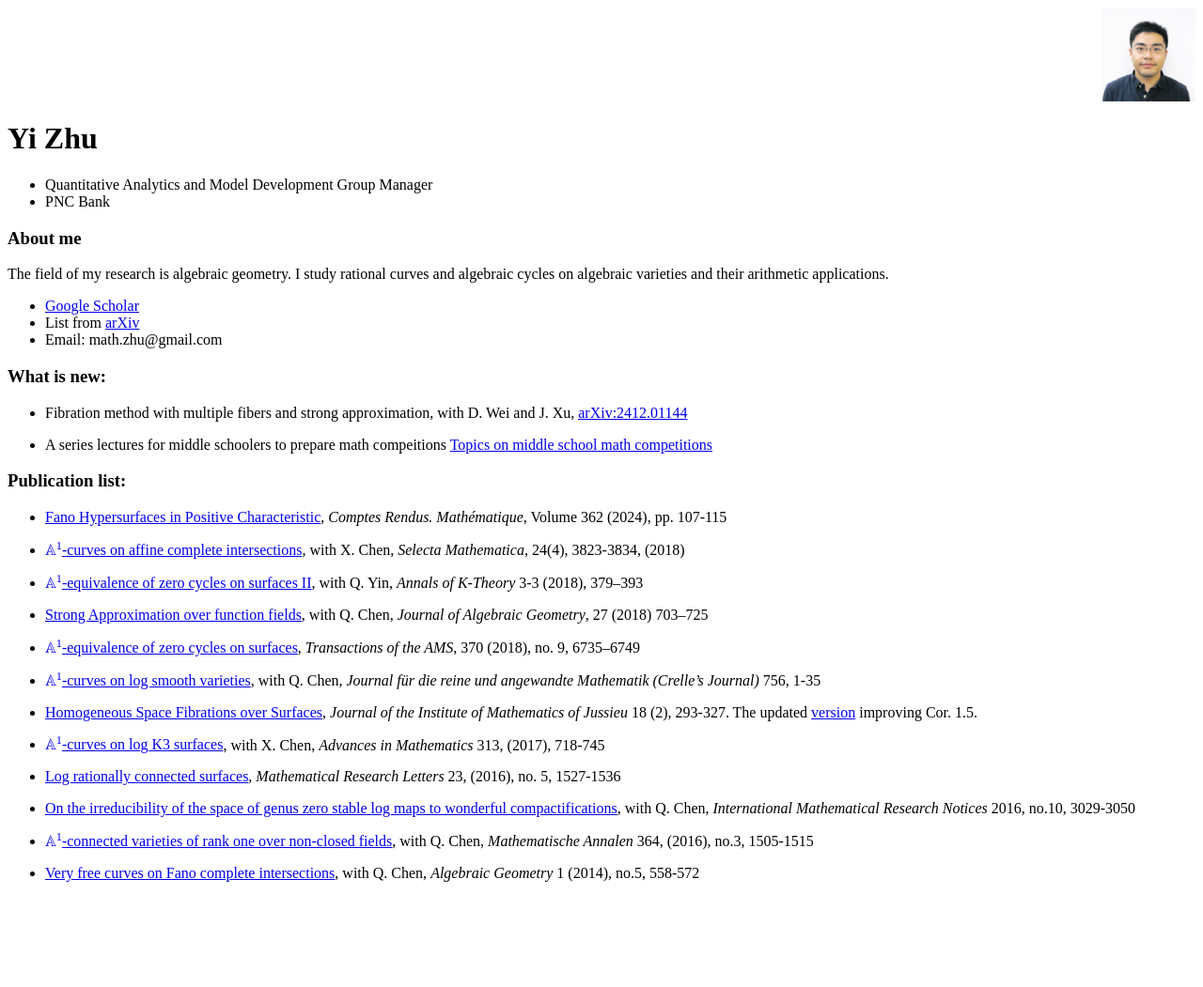
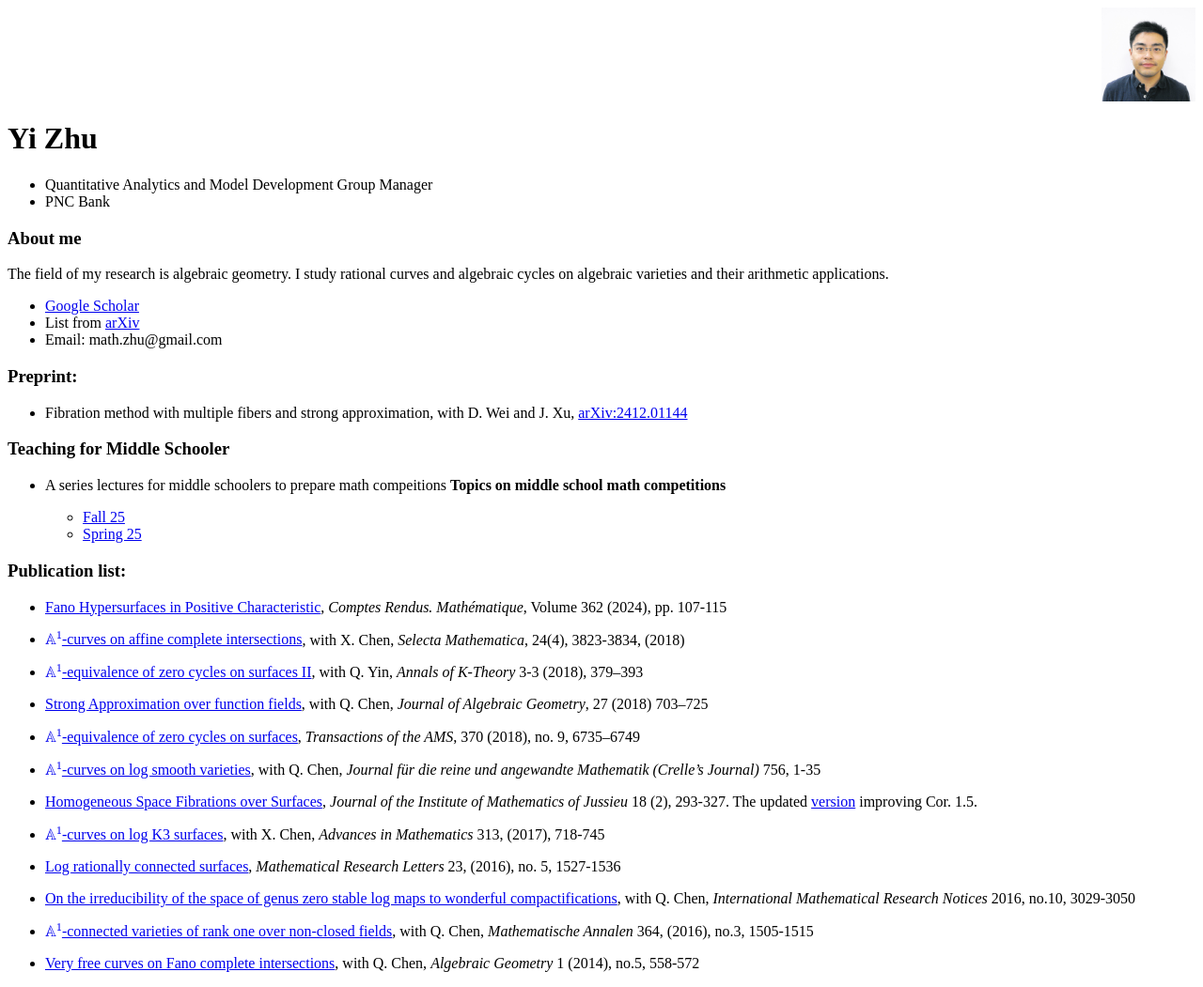
Before and after one commit to math-zhu/math-zhu.github.io, a Jekyll site: the page built from index.md, in a window 1280 px wide. Shown: the whole page at 94% size. Built offline with Jekyll 4.4.1, drawn with Linux system fonts in a browser that asks for light colours; formulas are drawn with MathJax 3; before the commit the page ends 955 px from its top, so only the background shows below that.

Commit message:
page update

```diff
--- a/index.md
+++ b/index.md
@@ -19,11 +19,16 @@ title: Yi Zhu's personal page
 * List from [arXiv](https://arxiv.org/a/zhu_y_3.html)
 * Email: math.zhu@gmail.com
 
-### What is new:
+### Preprint:
 
 * Fibration method with multiple fibers and strong approximation, with D. Wei and J. Xu, [arXiv:2412.01144](https://arxiv.org/abs/2412.01144)
 
-* A series lectures for middle schoolers to prepare math compeitions [Topics on middle school math competitions](https://github.com/math-zhu/middle_school_math_competitions)
+### Teaching for Middle Schooler
+
+* A series lectures for middle schoolers to prepare math compeitions **Topics on middle school math competitions**
+
+  * [Fall 25](https://github.com/math-zhu/F25_middle_school_math_competitions)
+  * [Spring 25](https://github.com/math-zhu/middle_school_math_competitions)
 
 ### Publication list:
 
```
